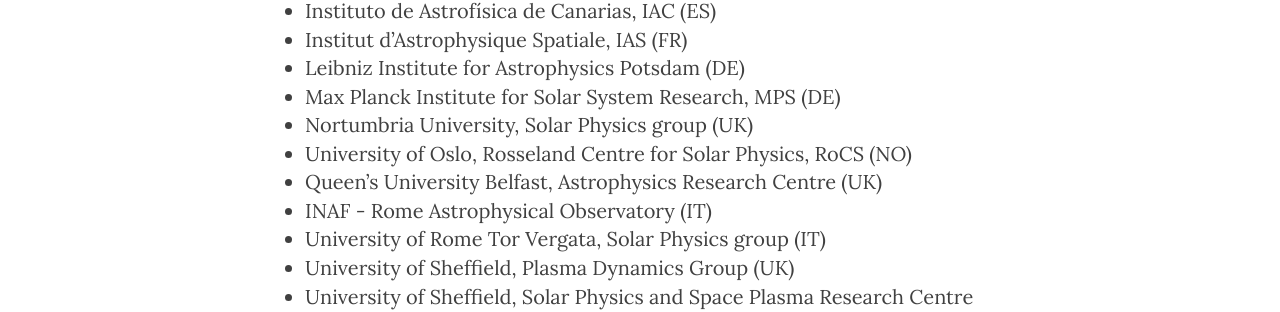
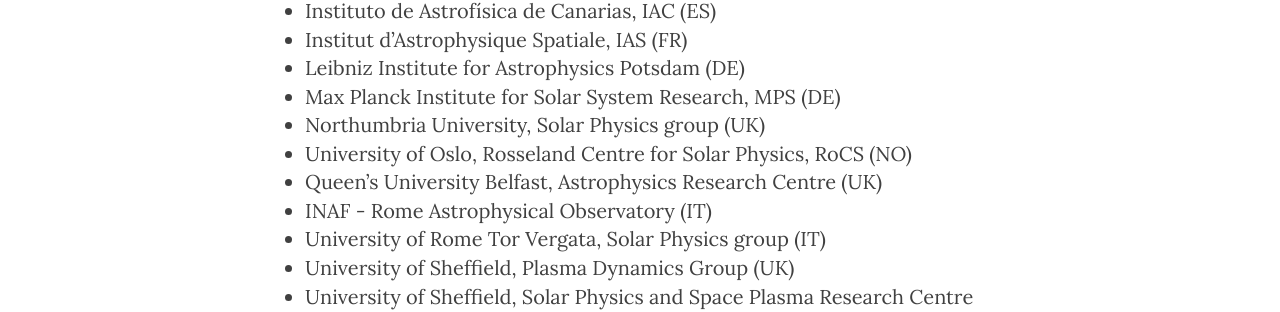
Before and after one commit to ITA-Solar/espos, a Jekyll site: the page built from about.md, in a window 1280 px wide. Shown: the part 1215-1527 px from the top of the page. Built offline with Jekyll 4.4.1, drawn with Linux system fonts in a browser that asks for light colours; nearby versions of some CDN libraries.

Commit message:
Update about.md

```diff
--- a/about.md
+++ b/about.md
@@ -24,7 +24,7 @@
 * Institut d'Astrophysique Spatiale, IAS (FR)
 * Leibniz Institute for Astrophysics Potsdam (DE)
 * Max Planck Institute for Solar System Research, MPS (DE)
-* Nortumbria University, Solar Physics group (UK)
+* Northumbria University, Solar Physics group (UK)
 * University of Oslo, Rosseland Centre for Solar Physics, RoCS (NO)
 * Queen's University Belfast, Astrophysics Research Centre (UK)
 * INAF - Rome Astrophysical Observatory (IT)
```
